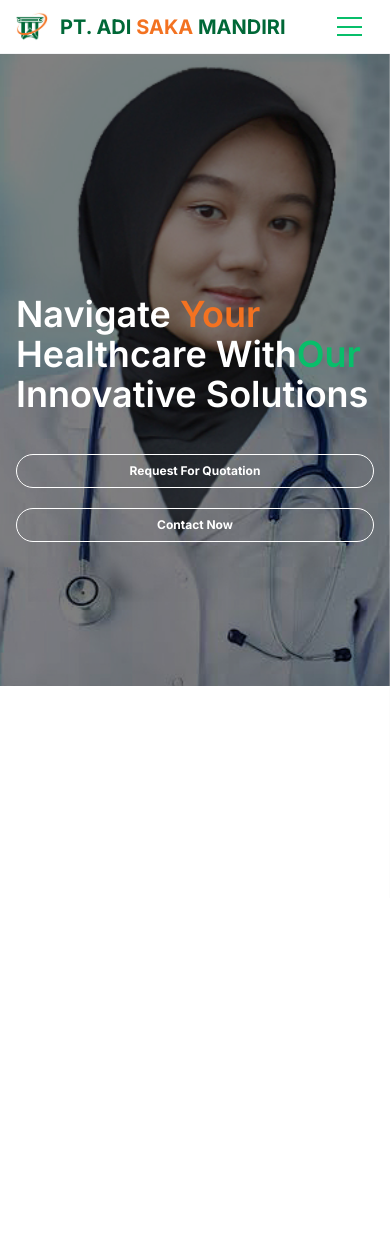
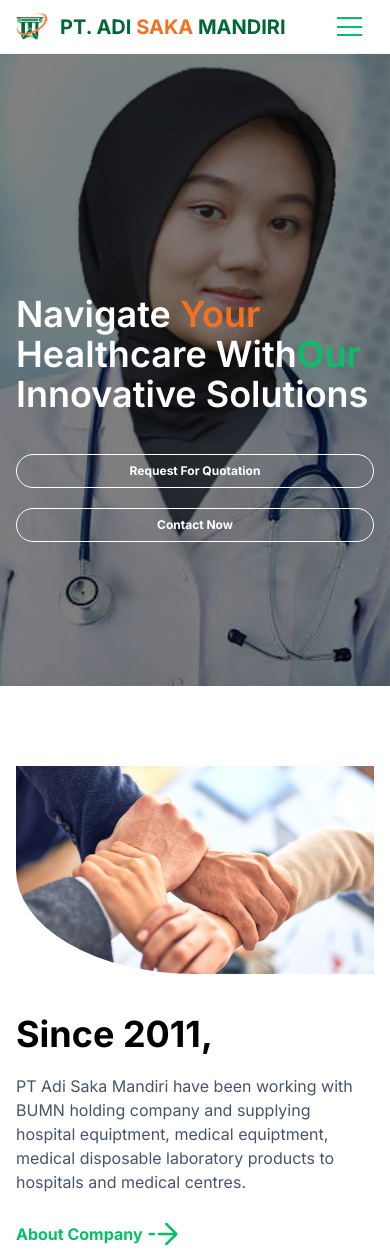
Before and after one commit to dafsuy/asrimedicare-nextjs, a Next.js app: page / in a window 390 px wide. Before the commit the page ends 844 px from the top, so only its background shows below. Built offline with nearby package versions, Linux system fonts and the light colour scheme.

Commit message:
about section home page

```diff
--- a/app/page.jsx
+++ b/app/page.jsx
@@ -1,7 +1,8 @@
-'use client';
+'use client'
+import HeroSection from './section/heroSection';
 import { useEffect } from 'react';
 import AOS from 'aos';
-import 'aos/dist/aos.css';
+import AboutSection from './section/aboutSection';
 
 export default function Home() {
   useEffect(() => {
@@ -11,51 +12,8 @@ export default function Home() {
   });
   return (
     <>
-      <section className="">
-        <div
-          id="hero"
-          className="flex items-center w-full bg-left-top bg-cover filter"
-          style={{ backgroundImage: 'url("/hero.jpg")' }}
-        >
-          <div className="flex items-center w-full h-full pt-60 lg:pt-40 pb-36 backdrop-brightness-50">
-            <div className="container flex flex-col items-center justify-center px-4 mx-auto">
-              <div className="max-w-xl">
-                <h2
-                  className="text-4xl font-semibold text-white lg:text-5xl"
-                  data-aos="fade-up"
-                  data-aos-delay="50"
-                  data-aos-duration="3000"
-                  data-aos-easing="ease-out-back"
-                >
-                  Navigate <span className="text-accent">Your</span> Healthcare
-                  With
-                  <span className="text-primary">Our</span> Innovative Solutions
-                </h2>
-                <div
-                  className="flex flex-col gap-5 mt-10"
-                  data-aos="fade-down"
-                  data-aos-delay="50"
-                  data-aos-duration="3000"
-                  data-aos-easing="ease-out-back"
-                >
-                  <a
-                    href="request.html"
-                    className="text-white py-2 px-5 border border-white font-bold text-xs text-center lg:text-sm hover:bg-white/50 hover:text-white transition ease-in active:scale-95 duration-75 rounded-full w-full lg:hidden"
-                  >
-                    Request For Quotation
-                  </a>
-                  <a
-                    href="#contact"
-                    className="text-white py-2 px-5 border border-white font-bold text-xs text-center lg:text-sm hover:bg-white/50 hover:text-white transition ease-in active:scale-95 duration-75 rounded-full w-full"
-                  >
-                    Contact Now
-                  </a>
-                </div>
-              </div>
-            </div>
-          </div>
-        </div>
-      </section>
+      <HeroSection></HeroSection>
+      <AboutSection></AboutSection>
     </>
   );
 }
--- /dev/null
+++ b/app/section/aboutSection.jsx
@@ -0,0 +1,35 @@
+import LinkTo from '../ui/components/header/linkTo';
+
+export default function AboutSection() {
+  return (
+    <section id="welcome" className="pt-20 lg:pt-28">
+      <div className="container flex flex-col gap-10 px-4 mx-auto md:flex-row md:items-center md:justify-evenly animete-up">
+        <div
+          className="w-full bg-center bg-cover rounded-bl-[50%] h-52 sm:h-96"
+          style={{
+            backgroundImage: 'url("/decoration/welcome-home.jpg")'
+          }}
+        ></div>
+        <div
+          className="max-w-xl text-dark"
+          data-aos="fade-up"
+          data-aos-duration="1000"
+          data-aos-easing="ease-out"
+        >
+          <h2 className="text-4xl font-bold sm:text-5xl text-darkColor">
+            Since 2011,
+          </h2>
+          <p className="mt-5 text-slate-600">
+            PT Adi Saka Mandiri have been working with BUMN holding company and
+            supplying hospital equiptment, medical equiptment, medical
+            disposable laboratory products to hospitals and medical centres.
+          </p>
+          {/* To about */}
+          <LinkTo classname={'mt-5'} link={'/about'}>
+            About Company
+          </LinkTo>
+        </div>
+      </div>
+    </section>
+  );
+}
--- /dev/null
+++ b/app/section/heroSection.jsx
@@ -0,0 +1,50 @@
+import 'aos/dist/aos.css';
+export default function HeroSection() {
+  return (
+    <section>
+      <div
+        id="hero"
+        className="flex items-center w-full bg-left-top bg-cover filter"
+        style={{ backgroundImage: 'url("/hero.jpg")' }}
+      >
+        <div className="flex items-center w-full h-full pt-60 lg:pt-40 pb-36 backdrop-brightness-50">
+          <div className="container flex flex-col items-center justify-center px-4 mx-auto">
+            <div className="max-w-xl">
+              <h2
+                className="text-4xl font-semibold text-white lg:text-5xl"
+                data-aos="fade-up"
+                data-aos-delay="50"
+                data-aos-duration="3000"
+                data-aos-easing="ease-out-back"
+              >
+                Navigate <span className="text-accent">Your</span> Healthcare
+                With
+                <span className="text-primary">Our</span> Innovative Solutions
+              </h2>
+              <div
+                className="flex flex-col gap-5 mt-10"
+                data-aos="fade-down"
+                data-aos-delay="50"
+                data-aos-duration="3000"
+                data-aos-easing="ease-out-back"
+              >
+                <a
+                  href="request.html"
+                  className="w-full px-5 py-2 text-xs font-bold text-center text-white transition duration-75 ease-in border border-white rounded-full lg:text-sm hover:bg-white/50 hover:text-white active:scale-95 lg:hidden"
+                >
+                  Request For Quotation
+                </a>
+                <a
+                  href="#contact"
+                  className="w-full px-5 py-2 text-xs font-bold text-center text-white transition duration-75 ease-in border border-white rounded-full lg:text-sm hover:bg-white/50 hover:text-white active:scale-95"
+                >
+                  Contact Now
+                </a>
+              </div>
+            </div>
+          </div>
+        </div>
+      </div>
+    </section>
+  );
+}
--- /dev/null
+++ b/app/ui/components/header/linkTo.jsx
@@ -0,0 +1,12 @@
+import Link from 'next/link';
+import Go from '../../icon/go';
+export default function LinkTo({ classname, link, children }) {
+  return (
+    <span
+      className={`${classname} font-bold text-primary transition ease-in-out items-center flex-row inline-flex`}
+    >
+      <Link href={link}>{children}</Link>
+      <Go style={'w-10 text-primary'} />
+    </span>
+  );
+}
--- a/app/ui/components/header/navbar.jsx
+++ b/app/ui/components/header/navbar.jsx
@@ -21,7 +21,7 @@ export default function Navbar() {
       <nav
         id="nav-menu"
         className={clsx(
-          'fixed top-[54px] right-0 z-[1500] h-screen font-semibold text-slate-700 transition-all duration-300 ease-out lg:h-auto lg:w-full lg:translate-x-0 lg:pt-0 max-w-3/4 bg-white lg:static lg:block lg:bg-transparent lg:shadow-none lg:opacity-100 border-l lg:border-none px-3',
+          'fixed top-[54px] right-0 z-[1500] h-screen font-semibold text-slate-700 transition-all duration-300 ease-out lg:h-auto lg:w-full lg:translate-x-0 lg:pt-0 w-2/3 sm:w-1/3 bg-white lg:static lg:block lg:bg-transparent lg:shadow-none lg:opacity-100 border-l lg:border-none px-3',
           { 'translate-x-full': isOn === false },
           { 'translate-x-0': isOn === true }
         )}
--- /dev/null
+++ b/app/ui/icon/go.jsx
@@ -0,0 +1,19 @@
+export default function Go({style}) {
+  return (
+    <svg
+      xmlns="http://www.w3.org/2000/svg"
+      fill="none"
+      viewBox="0 0 24 24"
+      className={`${style}`}
+    >
+      <path
+        fill="currentColor"
+        stroke="currentColor"
+        strokeLinecap="round"
+        strokeLinejoin="round"
+        strokeWidth={1.5}
+        d="M4 12h2.5M20 12l-6-6m6 6-6 6m6-6H9.5"
+      />
+    </svg>
+  );
+}
```
